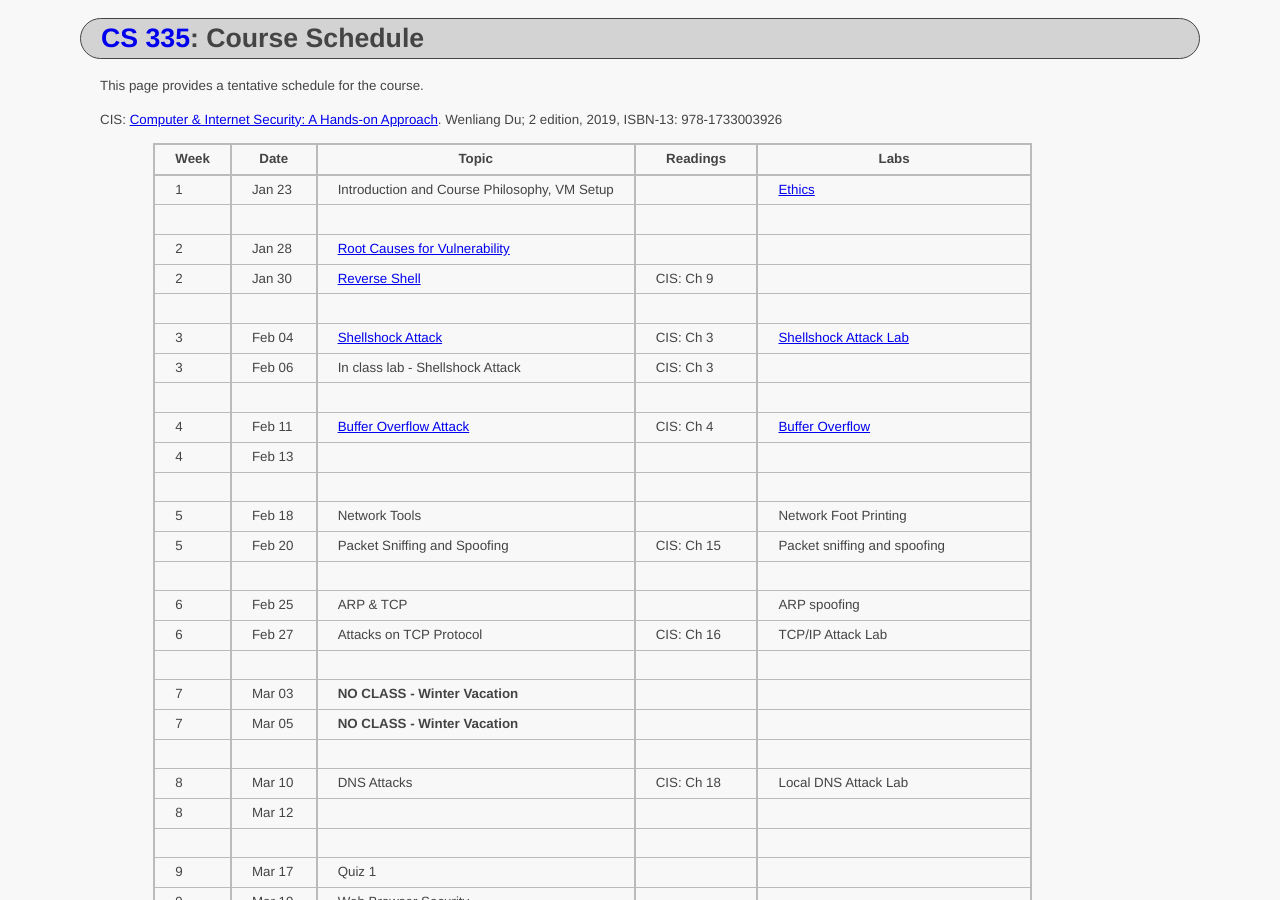
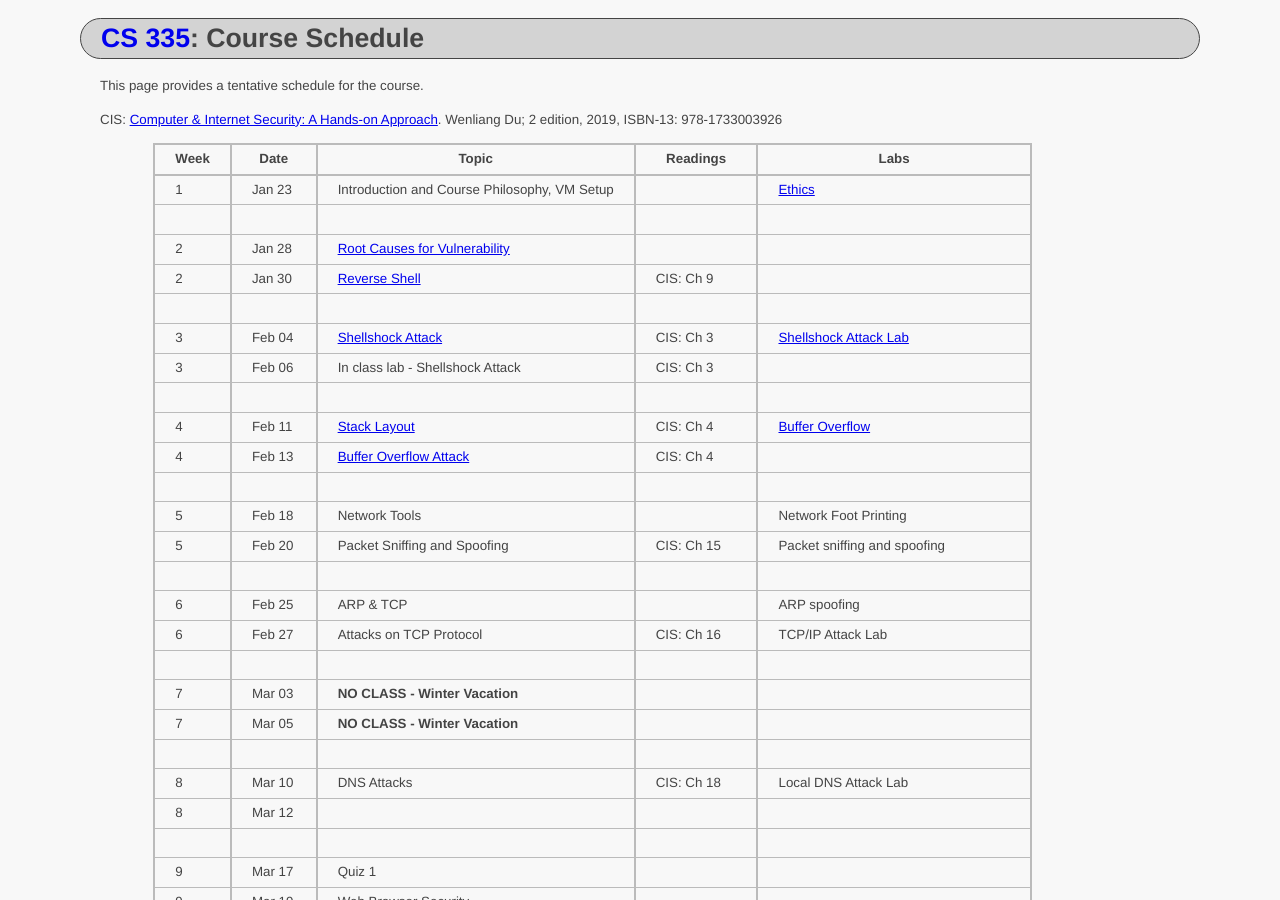
Before and after one commit to ycpcs/cs335-spring2020, a Jekyll site: the page built from schedule/index.md, in a window 1280 px wide and 900 px high. Built offline with Jekyll 4.4.1, drawn with Linux system fonts in a browser that asks for light colours.

Commit message:
update schedule

```diff
--- a/schedule/index.md
+++ b/schedule/index.md
@@ -17,8 +17,8 @@ CIS: <a href="https://www.amazon.com/Computer-Internet-Security-Hands-Approach/d
 > 3 | Feb 04 | [Shellshock Attack](../slides/03_Shellshock.pdf) | CIS: Ch 3 | [Shellshock Attack Lab](../labs/shellshock.html)
 > 3 | Feb 06 | In class lab - Shellshock Attack | CIS: Ch 3|
 > | | | |
-> 4 | Feb 11 | [Buffer Overflow Attack](../slides/04_Buffer_Overflow.pdf) | CIS: Ch 4 | [Buffer Overflow](../labs/buffer_overflow.html)
-> 4 | Feb 13 | | |
+> 4 | Feb 11 | [Stack Layout](../slides/04_Buffer_Overflow.pdf) | CIS: Ch 4 | [Buffer Overflow](../labs/buffer_overflow.html)
+> 4 | Feb 13 | [Buffer Overflow Attack](../slides/04_Buffer_Overflow.pdf) | CIS: Ch 4 |
 > | | | |
 > 5 | Feb 18 | Network Tools | | Network Foot Printing
 > 5 | Feb 20 | Packet Sniffing and Spoofing  | CIS: Ch 15 | Packet sniffing and spoofing
```
